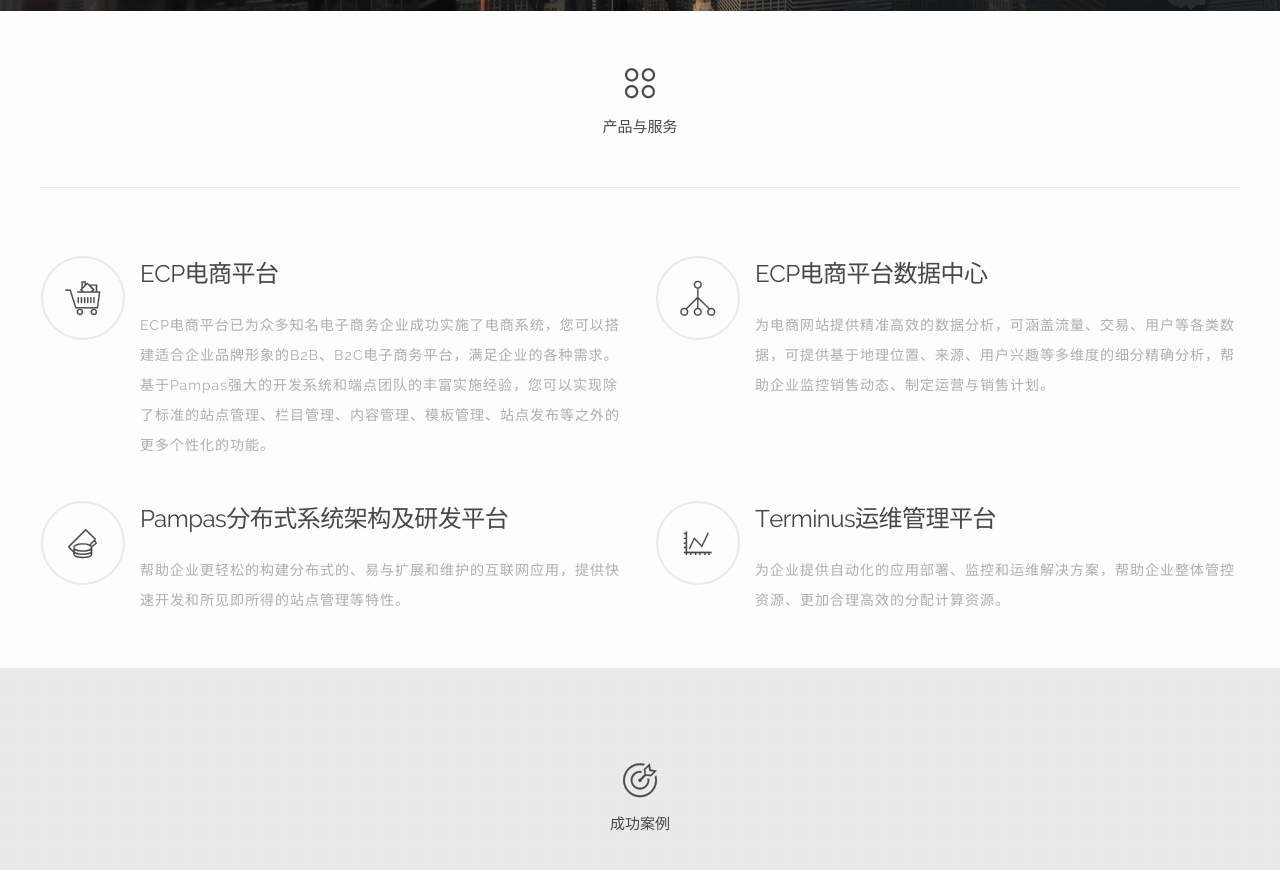
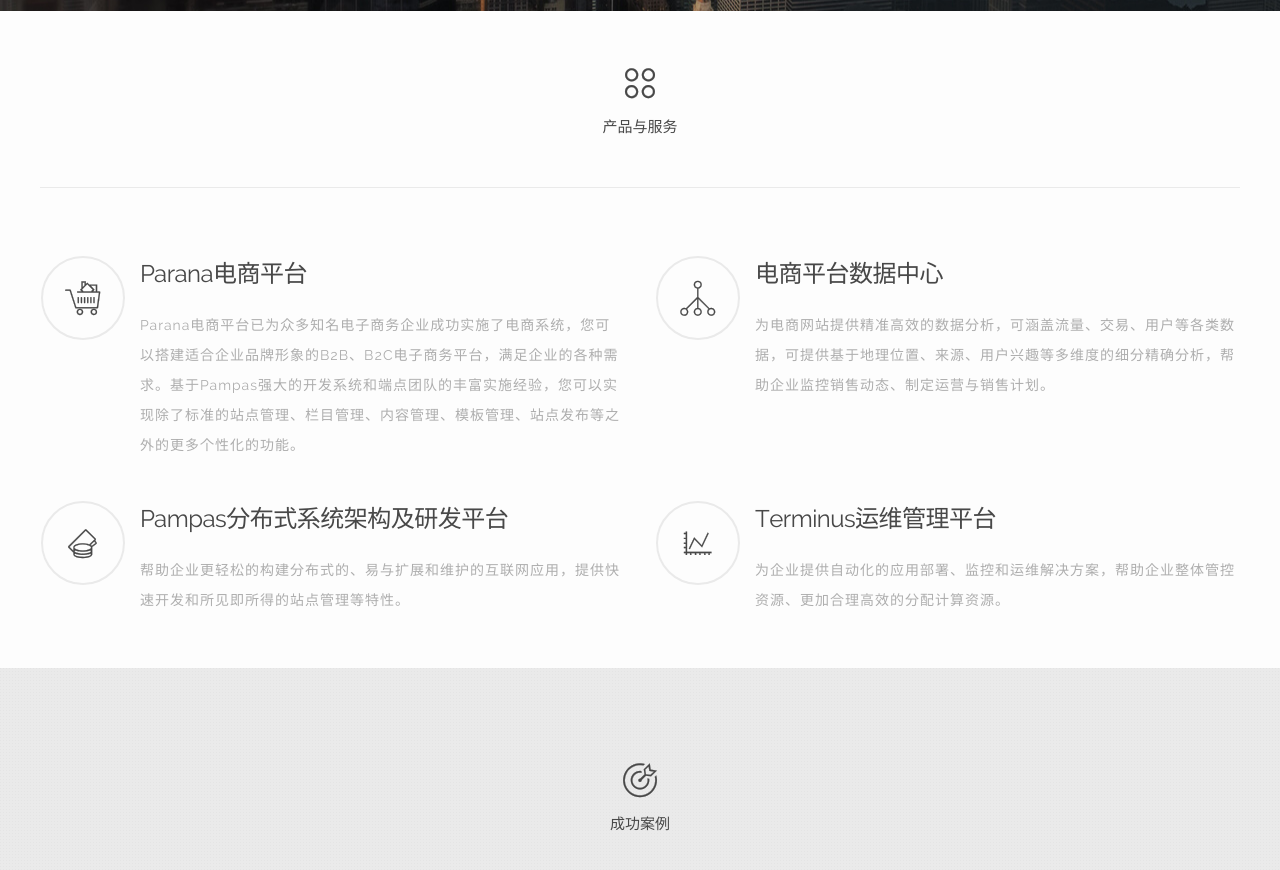
Before and after one commit to TerminusHQ/terminushq.github.com, a Jekyll site: the page built from index.html, in a window 1280 px wide and 900 px high, scrolled down 585 px. Shown: the top 870 px of the window. Built offline with Jekyll 4.4.1, drawn with Linux system fonts in a browser that asks for light colours; Markdown is read by kramdown in place of the engine named in the settings; the list of posts is cut into pages by our own code; comment, search, counter and statistics services are not loaded.

Commit message:
rename all ECP to parana

```diff
--- a/_data/navs.yml
+++ b/_data/navs.yml
@@ -1,7 +1,7 @@
 product:
   - name: Parana电商平台
     url: /products.html#section
-  - name: ECP电商平台数据中心
+  - name: 电商平台数据中心
     url: /products/1.html#section
   - name: Pampas
     url: /products/2.html#section
--- a/_layouts/default.html
+++ b/_layouts/default.html
@@ -6,7 +6,7 @@
       <title>{% if page.title %}{{ page.title }} - {% endif %} 端点科技</title>
       <meta name="viewport" content="width=device-width, initial-scale=1">
       {% if page.path == "index.html" %}
-      <meta name="keywords" content="杭州端点网络科技有限公司,Terminus Inc,Pampas,Terminus,ECP,ECP电商平台,ECP电商数据分析平台,互联网软件,互联网的生态圈">
+      <meta name="keywords" content="杭州端点网络科技有限公司,Terminus Inc,Pampas,Terminus,ECP,Parana,Parana电商平台,电商数据分析平台,互联网软件,互联网的生态圈">
       <meta name="description" content="杭州端点网络科技有限公司是一家互联网软件公司，致力于打造企业互联网的生态圈。通过互联网技术来推动企业的发展与变革，为企业创造新的赢利点，为社会创造价值。公司以互联网架构和技术为核心，提供互联网应用开发平台以及电商平台综合解决方案，先后推出了互联网分布式系统开发平台Pampas平台、端点电商平台 、数据监控与分析Terminus平台。">
       {% endif %}
       <!--[if lt IE 9]>
--- a/index.html
+++ b/index.html
@@ -23,8 +23,8 @@
               </div>
             </div>
             <div class="ten columns">
-              <h5><a href="/products.html">ECP电商平台</a></h5>
-              <p>ECP电商平台已为众多知名电子商务企业成功实施了电商系统，您可以搭建适合企业品牌形象的B2B、B2C电子商务平台，满足企业的各种需求。基于Pampas强大的开发系统和端点团队的丰富实施经验，您可以实现除了标准的站点管理、栏目管理、内容管理、模板管理、站点发布等之外的更多个性化的功能。</p>
+              <h5><a href="/products.html">Parana电商平台</a></h5>
+              <p>Parana电商平台已为众多知名电子商务企业成功实施了电商系统，您可以搭建适合企业品牌形象的B2B、B2C电子商务平台，满足企业的各种需求。基于Pampas强大的开发系统和端点团队的丰富实施经验，您可以实现除了标准的站点管理、栏目管理、内容管理、模板管理、站点发布等之外的更多个性化的功能。</p>
             </div>
           </div>
         </div>
@@ -36,7 +36,7 @@
               </div>
             </div>
             <div class="ten columns">
-              <h5><a href="/products/1.html">ECP电商平台数据中心</a></h5>
+              <h5><a href="/products/1.html">电商平台数据中心</a></h5>
               <p>为电商网站提供精准高效的数据分析，可涵盖流量、交易、用户等各类数据，可提供基于地理位置、来源、用户兴趣等多维度的细分精确分析，帮助企业监控销售动态、制定运营与销售计划。</p>
             </div>
           </div>
--- a/solutions.html
+++ b/solutions.html
@@ -45,13 +45,13 @@
         <p>包括购物车管理、结账管理、订单管理三大内容。</p>
         <p>购物车管理能够实现购物车中商品数量修改、商品删除、促销信息显示、促销温馨提示等功能。</p>
         <p>结账是顾客下订单的流程，结账管理包括收货人信息管理、配送管理、支付方式管理、自动拆分订单及跨区域支付结算。</p>
-        <p>订单管理包括订单的不同状态管理、供应商确认库存和退货管理及订单合并。基于行业实施经验，ECP可以帮助您快速建立各种订单流程，支持电商运营。</p>
+        <p>订单管理包括订单的不同状态管理、供应商确认库存和退货管理及订单合并。基于行业实施经验，Parana可以帮助您快速建立各种订单流程，支持电商运营。</p>
         <p>会员管理模块</p>
         <p>提供订单中心、优惠券管理、个人信息管理、收藏夹等功能。</p>
         <p>内容管理模块</p>
         <p>包括页面管理、数字资产、用户权限三部分内容。页面管理能实现网站新页面的添加、修改、审核、发布等操作。数字资产能实现网站新页面中会使用的图片、元素等材料的上传、修改、删除等操作。用户管理是用来添加、修改用户资料和权限的。</p>
         <h5 class="title">方案优势</h5>
-        <p>针对B2C企业，ECP可以帮助企业快速搭建电商平台，平行迁移天猫、淘宝等店铺的类目和商品信息。</p>
+        <p>针对B2C企业，Parana可以帮助企业快速搭建电商平台，平行迁移天猫、淘宝等店铺的类目和商品信息。</p>
         <p>系统采用Pampas架构，系统操作简单，您无需任何技术就可以快速搭建属于自己的电商网站；</p>
         <p>具有独有的可视化编辑后台，所见即所得，可以按您的思路随心定制更具个性化独立B2C商城；</p>
       </div>
```
Also changed, not shown: public/styles/app.css (+20 -20 lines).
